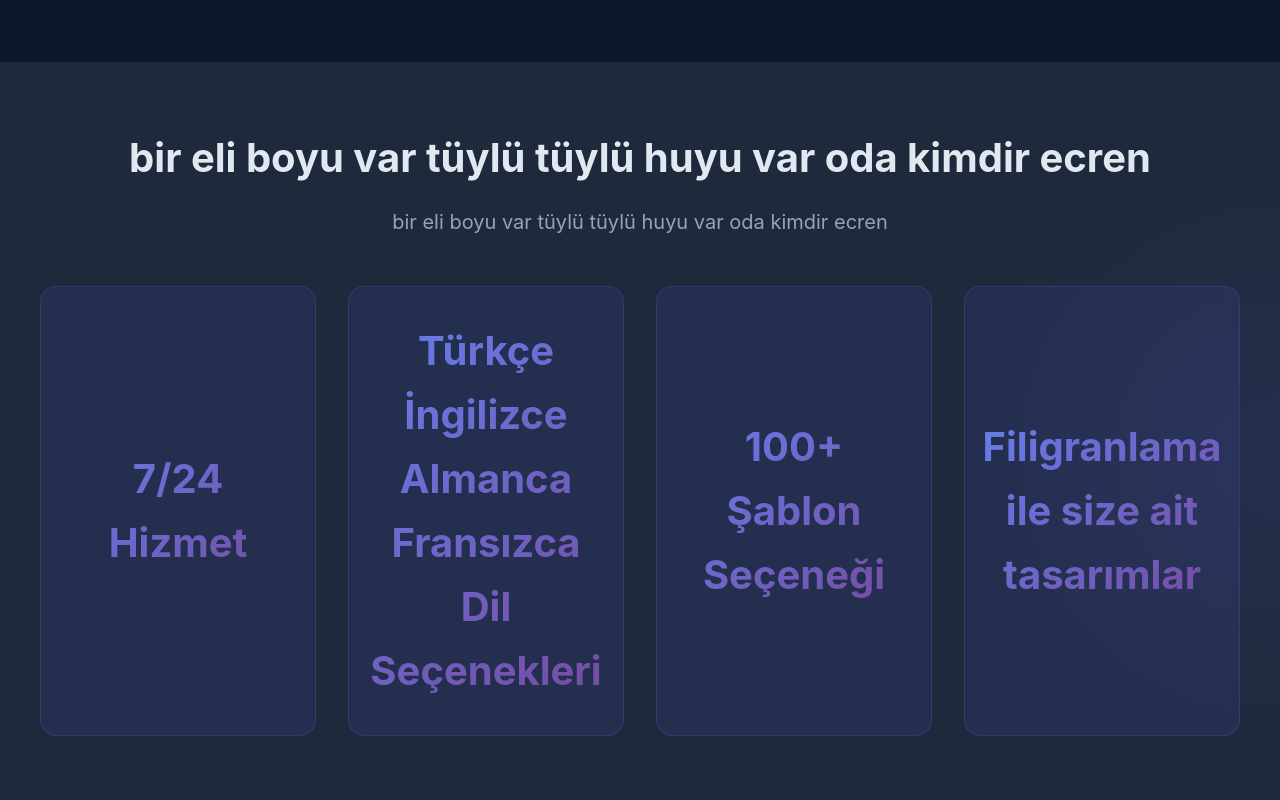
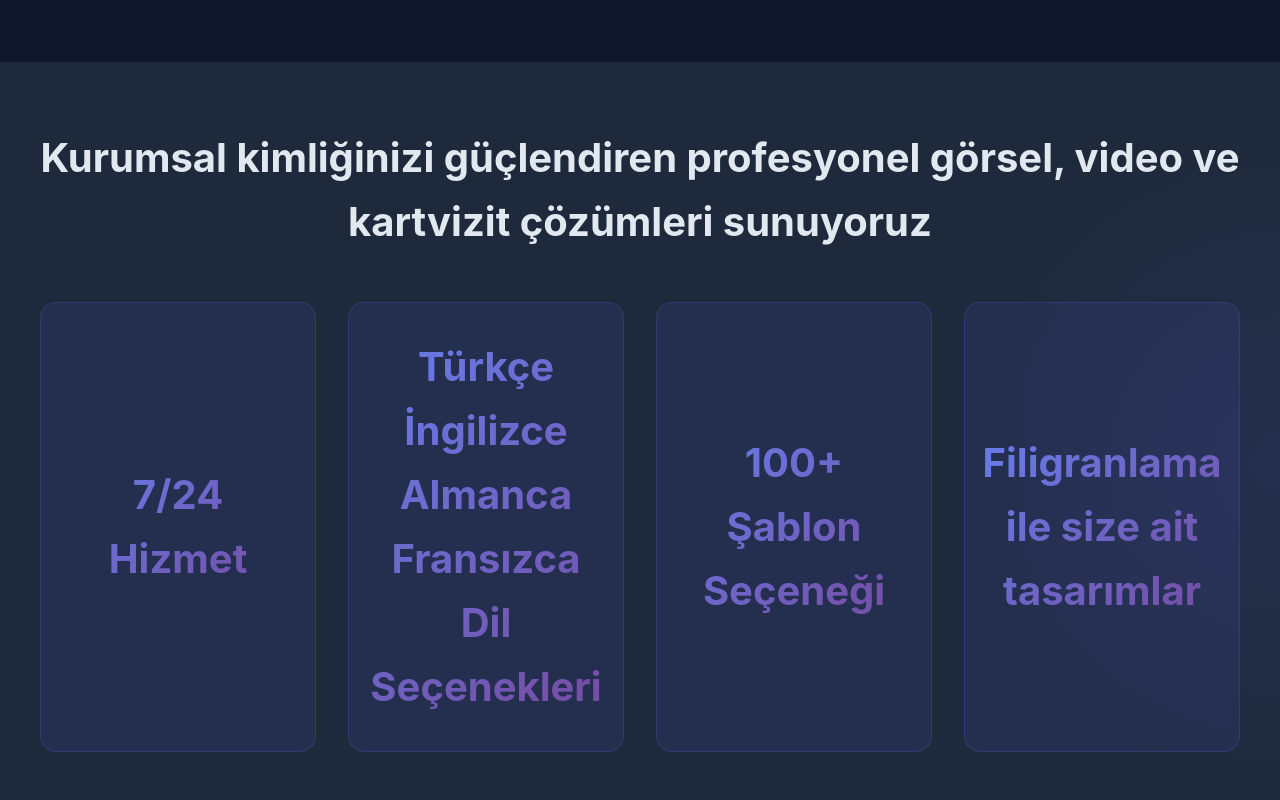
Before and after one commit to onacweb/onacweb, a plain HTML site: page index.html in a window 1280 px wide. Shown: the part 2560-3360 px from the top of the page. Drawn offline with Linux system fonts and the light colour scheme.

Commit message:
Update index.html

```diff
--- a/index.html
+++ b/index.html
@@ -197,8 +197,8 @@ Bu yaklaşımımız sayesinde, bugüne kadar birçok markanın güvenini kazand
     <section class="about" id="about">
         <div class="about-container">
             <div class="about-content">
-                <h2>bir eli boyu var tüylü tüylü huyu var oda kimdir ecren</h2>
-                <p class="about-subtitle">bir eli boyu var tüylü tüylü huyu var oda kimdir ecren</p>
+                <h2>Kurumsal kimliğinizi güçlendiren profesyonel görsel, video ve kartvizit çözümleri sunuyoruz</h2>
+                <p class="about-subtitle"></p>
 
                 <div class="stats-grid">
                     <div class="stat-card">
```
